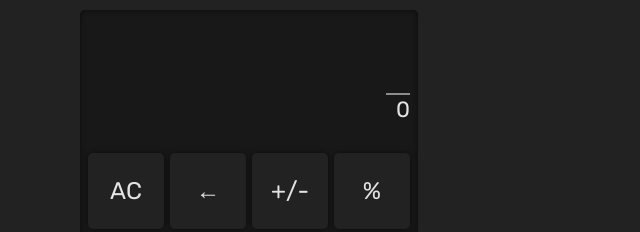
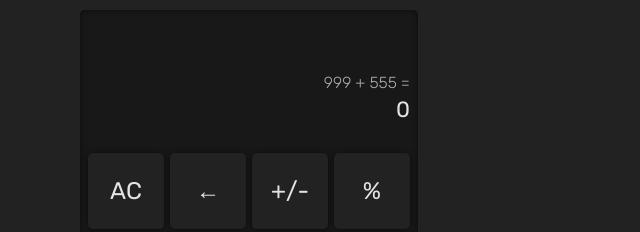
Before and after one commit to Grygoriy-Shytikov/simple-calculator, a website with bundled scripts: page index.html in a window 1280 px wide. Shown: the part 120-352 px from the top of the page, 391-1031 px from the left. Built offline with nearby package versions, Linux system fonts and the light colour scheme; files whose address does not match are found by name.

Commit message:
bug fixes and design corrections

```diff
--- a/index.html
+++ b/index.html
@@ -57,10 +57,10 @@
           <div class="calc__monitor-container">
             <div class="calc__monitor">
               <div class="calc__monitor-Action-container">
-                <p class="calc__monitor-X" id="monitor-X"></p>
-                <p class="calc__monitor-Action-Sign" id="monitor-action"></p>
-                <p class="calc__monitor-Y" id="monitor-Y"></p>
-                <p class="calc__monitor-Finish" id="monitor-finish"></p>
+                <p class="calc__monitor-X" id="monitor-X">999</p>
+                <p class="calc__monitor-Action-Sign" id="monitor-action">+</p>
+                <p class="calc__monitor-Y" id="monitor-Y">555</p>
+                <p class="calc__monitor-Finish" id="monitor-finish">=</p>
               </div>
               <p class="calc__monitor-Result" id="monitor-result">0</p>
             </div>
--- a/src/styles/blocks/calculator.scss
+++ b/src/styles/blocks/calculator.scss
@@ -96,8 +96,6 @@
 
     font-weight: 300;
     text-align: left;
-
-    border: 1px solid #8d8d8d;
   }
 
   &__monitor-Result {
```
Also changed, not shown: src/styles/styles.css, 1 other file.
